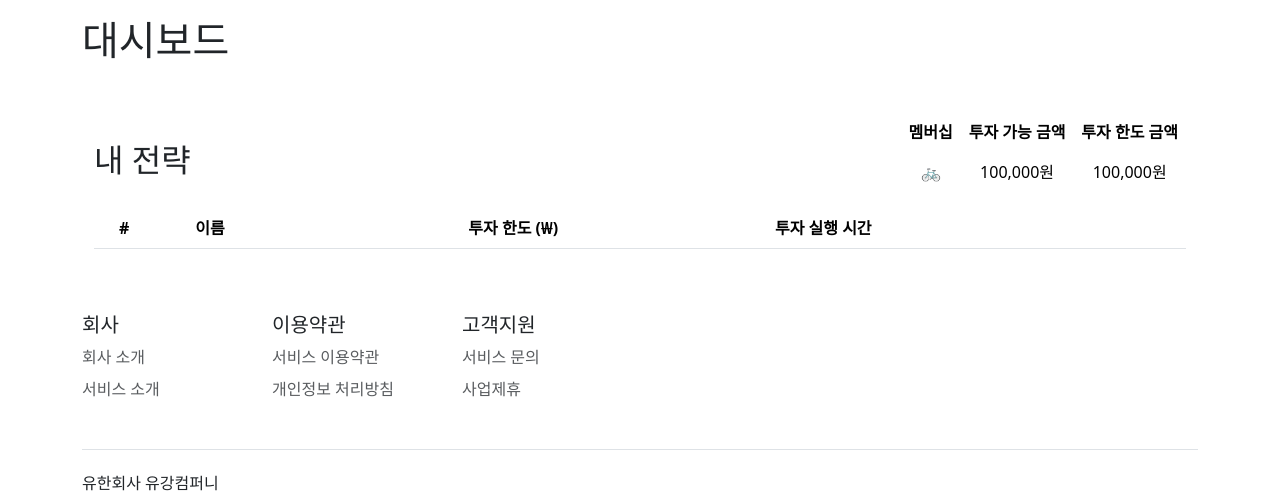
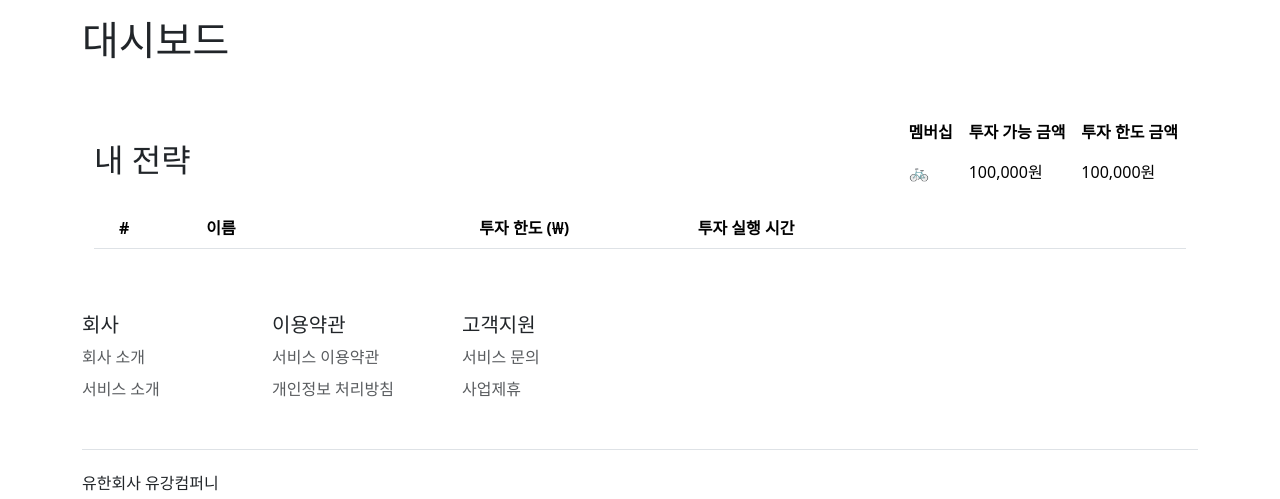
Before and after one commit to leetusik/offbit, a Flask app: page /my/dashboard in a window 1280 px wide. Shown: the part 56-555 px from the top of the page. Run offline with Flask 3, Linux system fonts and the light colour scheme; the visitor is signed in with stand-in values (Sample User, id 1); data comes from the database, SQL or seed files in the repository; lists and menus that the app fills with data are empty; some libraries are stand-ins or nearby versions.

Commit message:
mobile view3

```diff
--- a/app/templates/user/dashboard.html
+++ b/app/templates/user/dashboard.html
@@ -10,9 +10,8 @@
         background: none;
         border: none;
         color: inherit;
-        font-size: 1em; /* Adjust the size of the star if needed */
+        font-size: 1em;
         cursor: pointer;
-        /* padding: 0; */
     }
     .more-tight {
         padding: 0;
@@ -29,15 +28,34 @@
     }
     .uniform-row {
         display: table-row;
-        height: 80px; /* Set this to the maximum height you want */
+        height: 80px;
     }
     .col-name {
-        width: 25%;  /* Adjust as needed */
-        white-space: nowrap; /* Prevent text from wrapping */
-        overflow: hidden;    /* Hide overflow text */
-        text-overflow: ellipsis; /* Add ellipsis (...) for overflow text */
+        width: 25%;
+        white-space: nowrap;
+        overflow: hidden;
+        text-overflow: ellipsis;
     }
 
+    /* Ensure consistent column widths across the table */
+    table {
+        width: 100%;
+        table-layout: fixed; /* Ensures consistent column width */
+    }
+
+    th, td {
+        text-align: left;
+        padding: 8px;
+    }
+
+    /* Set specific widths for each column */
+    .col-id {
+        width: 8%;
+    }
+
+    .col-investing-limit, .col-execution-time {
+        width: 20%;
+    }
     </style>
 {% endblock %}
 {% block content %}
@@ -74,10 +92,10 @@
             <thead>
                 <tr>
                     <th scope="col" class="more-tight"></th>
-                    <th scope="col">#</th>
+                    <th scope="col" class="col-id">#</th>
                     <th scope="col" class="col-name">이름</th>
-                    <th scope="col" class="d-none d-md-table-cell">투자 한도 (₩)</th>
-                    <th scope="col" class="d-none d-md-table-cell">투자 실행 시간</th>
+                    <th scope="col" class="d-none d-md-table-cell col-investing-limit">투자 한도 (₩)</th>
+                    <th scope="col" class="d-none d-md-table-cell col-execution-time">투자 실행 시간</th>
                     <th scope="col"></th>
                     <th scope="col"></th>
                 </tr>
@@ -92,14 +110,14 @@
                                 {{ form_e.submit(value="★", data_bs_toggle="tooltip", title="내 전략에서 제거하기") }}
                             </form>
                         </th>
-                        <td>{{ user_strategy.strategy.id }}</td>
+                        <td class="col-id">{{ user_strategy.strategy.id }}</td>
                         <td class="col-name">
                             <div>
                                 <p class="mb-1">{{ user_strategy.strategy.name }}</p>
                                 <p class="text-muted small">매매 종목: {{ user_strategy.target_currency.name }}</p>
                             </div>
                         </td>
-                        <td class="d-none d-md-table-cell">
+                        <td class="d-none d-md-table-cell col-investing-limit">
                             {% if user_strategy.investing_limit %}
                                 <span>{{ format_integer(user_strategy.investing_limit) }}</span>
                             {% else %}
@@ -107,7 +125,7 @@
                             {% endif %}
                         </td>
                         <td id="execution_time{{ user_strategy.id }}"
-                            class="d-none d-md-table-cell">
+                            class="d-none d-md-table-cell col-execution-time">
                             {% if user_strategy.execution_time %}
                                 <span>{{ user_strategy.execution_time.strftime("%H:%M") }}</span>
                             {% else %}
@@ -162,14 +180,14 @@
                                 <form action="{{ url_for("user.deactivate_user_strategy", user_strategy_id=user_strategy.id) }}"
                                       method="post"
                                       style="display:inline">
-                                    {{ form_e.hidden_tag() }}  <!-- CSRF token for Flask-WTF forms (optional if using Flask-WTF) -->
+                                    {{ form_e.hidden_tag() }}
                                     <button type="submit" class="btn btn-danger">중지</button>
                                 </form>
                             {% else %}
                                 <form action="{{ url_for("user.no_setting_no_start") }}"
                                       method="post"
                                       style="display:inline">
-                                    {{ form_e.hidden_tag() }}  <!-- CSRF token for Flask-WTF forms (optional if using Flask-WTF) -->
+                                    {{ form_e.hidden_tag() }}
                                     <button type="submit" class="btn btn-warning">시작</button>
                                 </form>
                             {% endif %}
```
